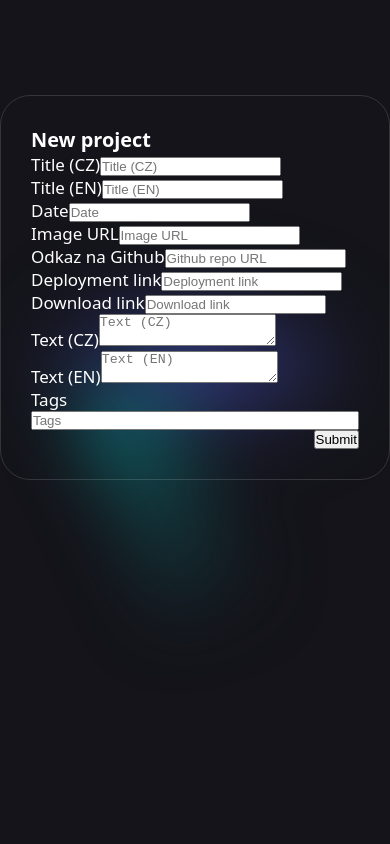
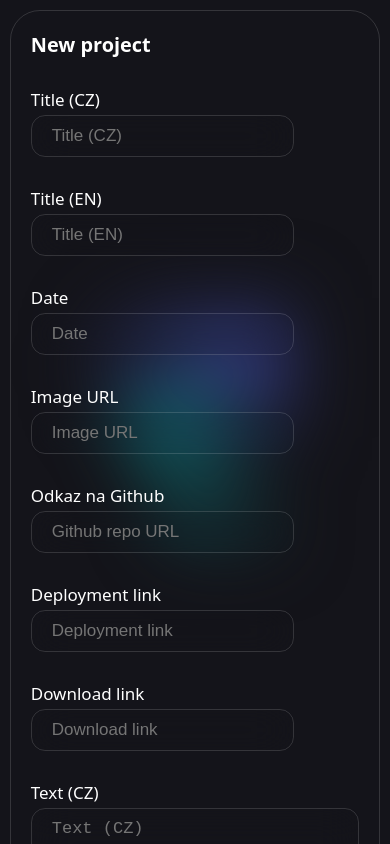
Before and after one commit to Honzoraptor31415/Portfolio, a React (Vite) app: page /new in a window 390 px wide. Shown: the top 844 px of the page. Built offline with nearby package versions, Linux system fonts and the light colour scheme; no server answers.

Commit message:
Added and fixed mobile design
Added mobile design for the /new page and fixed the overflow in mobile devices, which was caused by the cool background.

```diff
--- a/src/App.css
+++ b/src/App.css
@@ -33,6 +33,7 @@ html {
   color: white;
   scroll-padding-top: 90px;
   font-size: 17px;
+  overflow-x: hidden;
 }
 
 body {
@@ -45,6 +46,11 @@ body {
     display: flex;
     gap: 30px;
     max-width: fit-content;
+  }
+
+  .submit-wrp {
+    display: flex;
+    justify-content: right;
   }
 
   .title {
@@ -256,6 +262,7 @@ body {
 
   main {
     margin-bottom: 120px;
+    overflow-x: hidden;
     min-height: 100vh;
   }
 
@@ -404,6 +411,7 @@ body {
     display: none
   }
 
+
   .hidden {
     opacity: 0;
     filter: blur(12px);
@@ -540,11 +548,11 @@ body {
     justify-content: center;
     align-items: center;
     box-sizing: border-box;
-    height: 100vh;
+    min-height: 100svh;
     flex-direction: column;
   }
 
-  header:not(header:has(.login-form)) {
+  header:not(header:has(.login-form), header:has(.post-form)) {
     padding-top: 95px;
   }
 
@@ -565,6 +573,7 @@ body {
 
   main {
     min-height: 100vh;
+    overflow-x: hidden;
   }
 
   .header-side {
@@ -581,6 +590,7 @@ body {
     font-size: 1rem;
     color: #ffffffd4;
     text-align: center;
+    margin-bottom: 20px;
     width: 100%;
     font-weight: 700;
   }
@@ -711,15 +721,86 @@ body {
     border-radius: 12px;
   }
 
+  .titles {
+    display: flex;
+    flex-direction: column;
+    gap: 30px;
+    max-width: fit-content;
+  }
+
+  .title {
+    display: flex;
+    flex-direction: column;
+    gap: 4px;
+    max-width: fit-content;
+  }
+
+  .text-title {
+    display: flex;
+    gap: 4px;
+    flex-direction: column;
+  }
+
+  .text-title textarea {
+    min-height: 100px;
+  }
+
+  .links {
+    display: flex;
+    flex-direction: column;
+    gap: 30px;
+  }
+
+  .post-form label {
+    max-width: fit-content;
+  }
+
+  .new {
+    min-height: 100%;
+    width: 100%;
+  }
+
   .post-form {
     border-radius: 30px;
-    padding: 30px;
+    padding: 20px;
+    box-sizing: border-box;
+    margin: 10px auto;
+    position: relative;
     z-index: 12;
+    gap: 30px;
     border: 1px rgba(255, 255, 255, 0.14) solid;
-    position: relative;
-    max-width: 90%;
     display: flex;
     flex-direction: column;
+    width: 95%;
+    flex-wrap: wrap;
+  }
+
+  .post-form input,
+  .post-form textarea,
+  .post-form button {
+    border-radius: 14px;
+    background: transparent;
+    backdrop-filter: blur(20px);
+    padding: 10px 20px;
+    font-size: 1rem;
+    outline: none;
+    max-width: 90%;
+    border: 1px rgba(255, 255, 255, 0.14) solid;
+    color: white;
+    transition: .3s;
+  }
+
+  .post-form button {
+    max-width: 70%;
+  }
+
+  .post-form button {
+    cursor: pointer;
+  }
+
+  .submit-wrp {
+    display: flex;
+    justify-content: center;
   }
 }
 
@@ -1109,6 +1190,9 @@ header.error {
   transform: translate(-50%, -50%);
   filter: blur(35px);
   z-index: -1;
+  max-width: 100%;
+  min-width: 10px;
+  overflow: hidden;
 }
 
 .background-element {
@@ -1260,8 +1344,3 @@ input:focus::placeholder {
 .socel-container:nth-child(4) {
   background: radial-gradient(#FF5C5C, var(--mainBG));
 }
-
-.submit-wrp {
-  display: flex;
-  justify-content: right;
-}
--- a/src/components/New.tsx
+++ b/src/components/New.tsx
@@ -73,7 +73,7 @@ function New() {
   return (
     <>
       <header className="new">
-        <div style={{ position: "fixed", left: "50%", top: "50%", transform: "translate(-50%, -50%)", zIndex: "10" }}>
+        <div style={{ position: "fixed", left: "50%", top: "50%", transform: "translate(-50%, -50%)", zIndex: "10", width: "200px", height: "200px" }}>
           <BlurryBackground />
         </div>
         <div className="post-form">
--- a/src/supabaseClient.ts
+++ b/src/supabaseClient.ts
@@ -1,3 +1,3 @@
 import { createClient } from '@supabase/supabase-js';
 
-export const supabase = createClient(import.meta.env.VITE_APP_SUPABASE_APP_URL, import.meta.env.VITE_APP_SUPABASE_APP_ANON_KEY)
+export const supabase = createClient("https://wkoaclnrbrydhqtsnisf.supabase.co", "eyJhbGciOiJIUzI1NiIsInR5cCI6IkpXVCJ9.eyJpc3MiOiJzdXBhYmFzZSIsInJlZiI6Indrb2FjbG5yYnJ5ZGhxdHNuaXNmIiwicm9sZSI6ImFub24iLCJpYXQiOjE3MDQyMTA5MzIsImV4cCI6MjAxOTc4NjkzMn0.Zw-JOVRAcpHRlV2W7ArBbPM9N_VdxHXYcyBIVTnwaKc")
```
